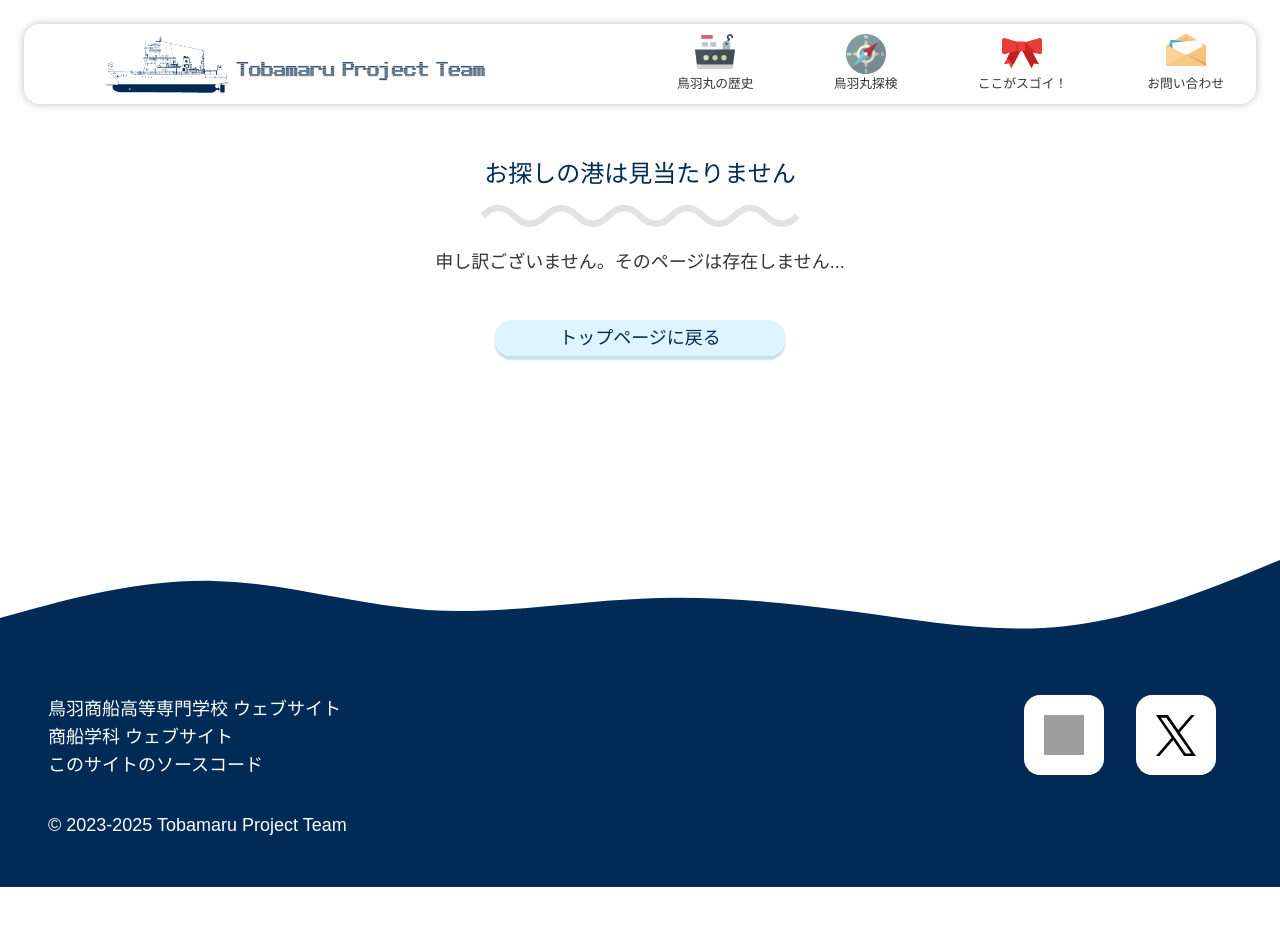
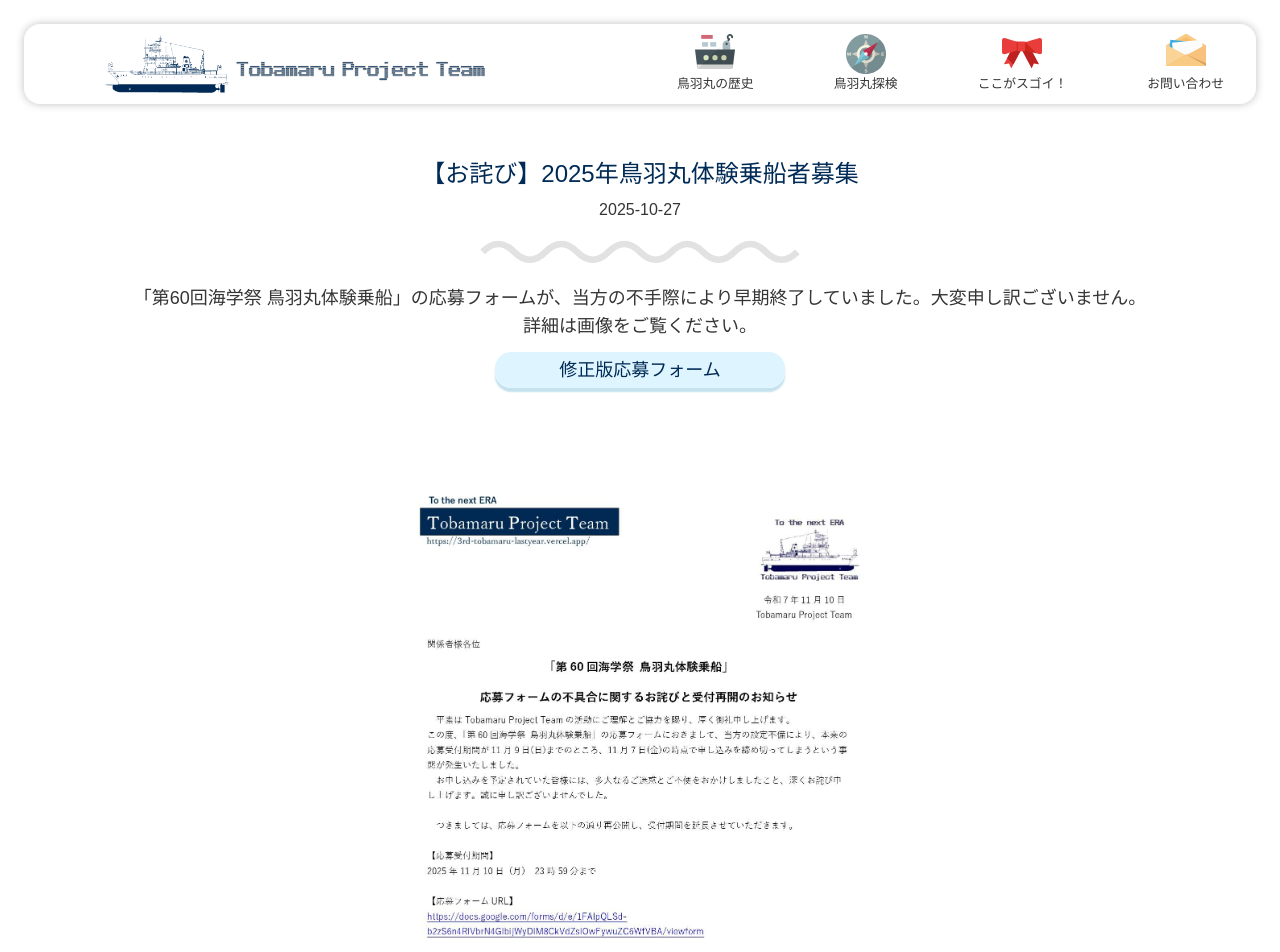
Before and after one commit to takara2314/3rd-tobamaru-lastyear, a SvelteKit app: page /news/tobamaru-taiken-25-apology in a window 1280 px wide. Before the commit this address had no page. Shown: the top 952 px of the page. Before the commit the page ends 887 px from the top, so only its background shows below. Built offline with nearby package versions, Linux system fonts and the light colour scheme; grey boxes are pictures that could not be loaded; a web font is replaced by a local one.

Commit message:
Add: 体験乗船フォーム不備謝罪記事

```diff
--- a/src/routes/news/2025-photo-contest/+page.svelte
+++ b/src/routes/news/2025-photo-contest/+page.svelte
@@ -5,7 +5,7 @@
 </script>
 
 <MetaTags
-  title="2025鳥羽丸写真コンテストを開催します！"
+  title="【終了】2025鳥羽丸写真コンテストを開催します！"
   description="今年も開催！応募期間は10月8日～10月31日！"
   href="/news/2025-photo-contest"
 />
@@ -13,7 +13,7 @@
 <main>
   <article>
     <H2 newsDatetime="2025-07-26 08:35">
-      2025鳥羽丸写真コンテストを開催します！
+      【終了】2025鳥羽丸写真コンテストを開催します！
     </H2>
   </article>
 
--- /dev/null
+++ b/src/routes/news/tobamaru-taiken-25-apology/+page.svelte
@@ -0,0 +1,49 @@
+<script>
+  import MetaTags from "../../../components/MetaTags.svelte";
+  import PrimaryBtn from "../../../components/buttons/PrimaryBtn.svelte";
+  import H2 from "../../../components/headers/H2.svelte";
+</script>
+
+<MetaTags
+  title="【お詫び】2025年鳥羽丸体験乗船者募集"
+  description="「第60回海学祭 鳥羽丸体験乗船」の応募フォームが、当方の不手際により早期終了していました。大変申し訳ございません。"
+  href="/news/school-newsletter-95"
+/>
+
+<main>
+  <article>
+    <H2 newsDatetime="2025-10-27 19:00">
+      【お詫び】2025年鳥羽丸体験乗船者募集
+    </H2>
+
+    <div>
+      <p>
+        「第60回海学祭 鳥羽丸体験乗船」の応募フォームが、当方の不手際により早期終了していました。大変申し訳ございません。
+        <br>
+        詳細は画像をご覧ください。
+      </p>
+      <div class="link-area">
+        <PrimaryBtn label="修正版応募フォーム" href="https://docs.google.com/forms/d/e/1FAIpQLSd-b2zS6n4RlVbrN4GlbijWyDlM8CkVdZslOwFywuZC6WfVBA/viewform" />
+      </div>
+    </div>
+  </article>
+
+  <div class="cover-area">
+    <a href="/news/tobamaru-taiken-25-apology/page-0001.jpg" target="_blank" rel="noopener noreferrer">
+      <img
+        src="/news/tobamaru-taiken-25-apology/page-0001.jpg"
+        alt="練習船鳥羽丸体験航海参加者募集ポスター"
+        style="max-width: 500px;"
+      />
+    </a>
+  </div>
+</main>
+
+<style>
+  .link-area {
+    margin-top: 1rem;
+  }
+  .cover-area {
+    margin-top: 5rem;
+  }
+</style>
```
Also changed, not shown: src/routes/+page.svelte (+7 -1 lines), static/news/tobamaru-taiken-25-apology/image.png (added), static/news/tobamaru-taiken-25-apology/page-0001.jpg (added).
